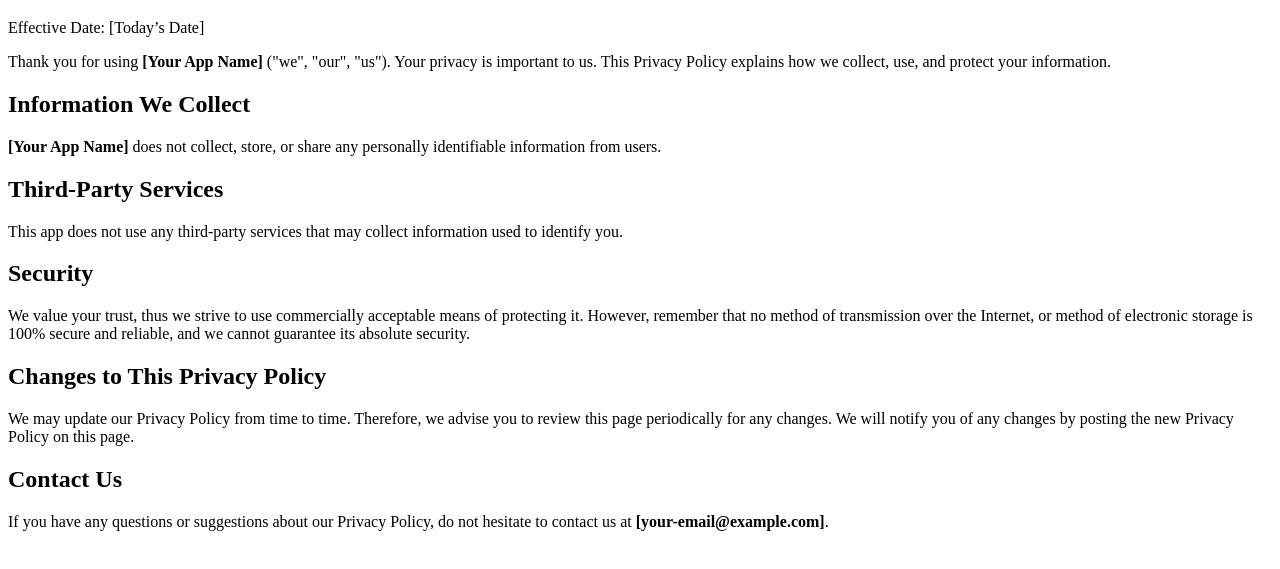
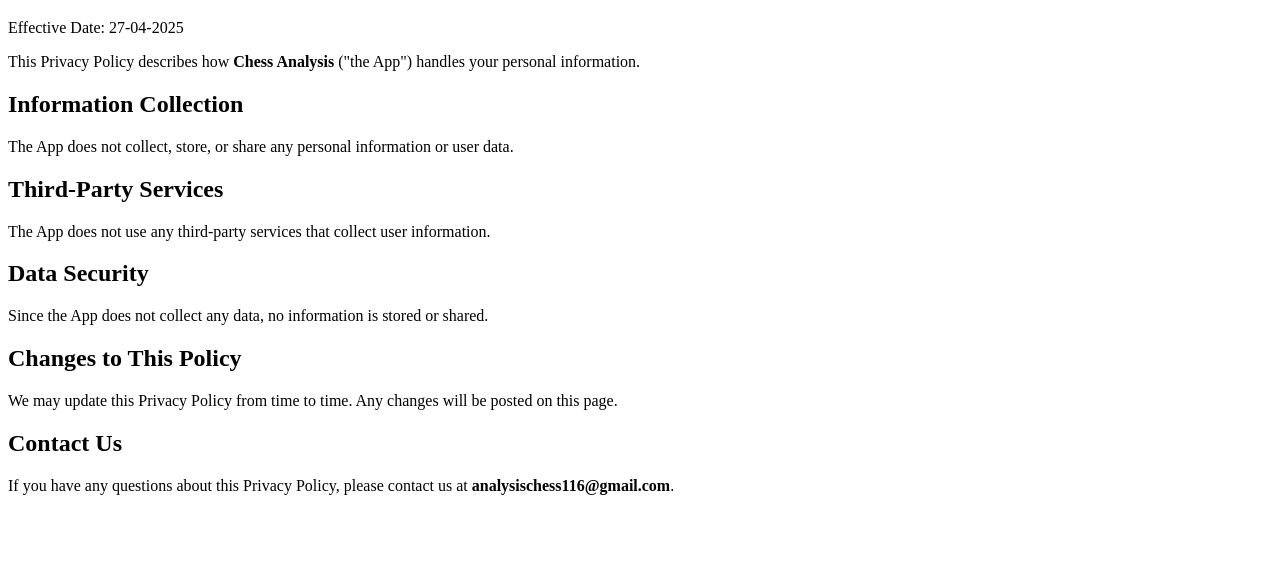
Before and after one commit to robebo116/test, a plain HTML site: page privacypolicy.html in a window 1280 px wide. Shown: the part 61-630 px from the top of the page. Drawn offline with Linux system fonts and the light colour scheme.

Commit message:
Update privacypolicy.html

```diff
--- a/privacypolicy.html
+++ b/privacypolicy.html
@@ -7,24 +7,23 @@
 </head>
 <body>
     <h1>Privacy Policy</h1>
-    <p>Effective Date: [Today’s Date]</p>
+    <p>Effective Date: 27-04-2025</p>
 
-    <p>Thank you for using <strong>[Your App Name]</strong> ("we", "our", "us"). Your privacy is important to us. This Privacy Policy explains how we collect, use, and protect your information.</p>
+    <p>This Privacy Policy describes how <strong>Chess Analysis</strong> ("the App") handles your personal information.</p>
 
-    <h2>Information We Collect</h2>
-    <p><strong>[Your App Name]</strong> does not collect, store, or share any personally identifiable information from users.</p>
+    <h2>Information Collection</h2>
+    <p>The App does not collect, store, or share any personal information or user data.</p>
 
     <h2>Third-Party Services</h2>
-    <p>This app does not use any third-party services that may collect information used to identify you.</p>
+    <p>The App does not use any third-party services that collect user information.</p>
 
-    <h2>Security</h2>
-    <p>We value your trust, thus we strive to use commercially acceptable means of protecting it. However, remember that no method of transmission over the Internet, or method of electronic storage is 100% secure and reliable, and we cannot guarantee its absolute security.</p>
+    <h2>Data Security</h2>
+    <p>Since the App does not collect any data, no information is stored or shared.</p>
 
-    <h2>Changes to This Privacy Policy</h2>
-    <p>We may update our Privacy Policy from time to time. Therefore, we advise you to review this page periodically for any changes. We will notify you of any changes by posting the new Privacy Policy on this page.</p>
+    <h2>Changes to This Policy</h2>
+    <p>We may update this Privacy Policy from time to time. Any changes will be posted on this page.</p>
 
     <h2>Contact Us</h2>
-    <p>If you have any questions or suggestions about our Privacy Policy, do not hesitate to contact us at <strong>[your-email@example.com]</strong>.</p>
-
+    <p>If you have any questions about this Privacy Policy, please contact us at <strong>analysischess116@gmail.com</strong>.</p>
 </body>
 </html>
```
